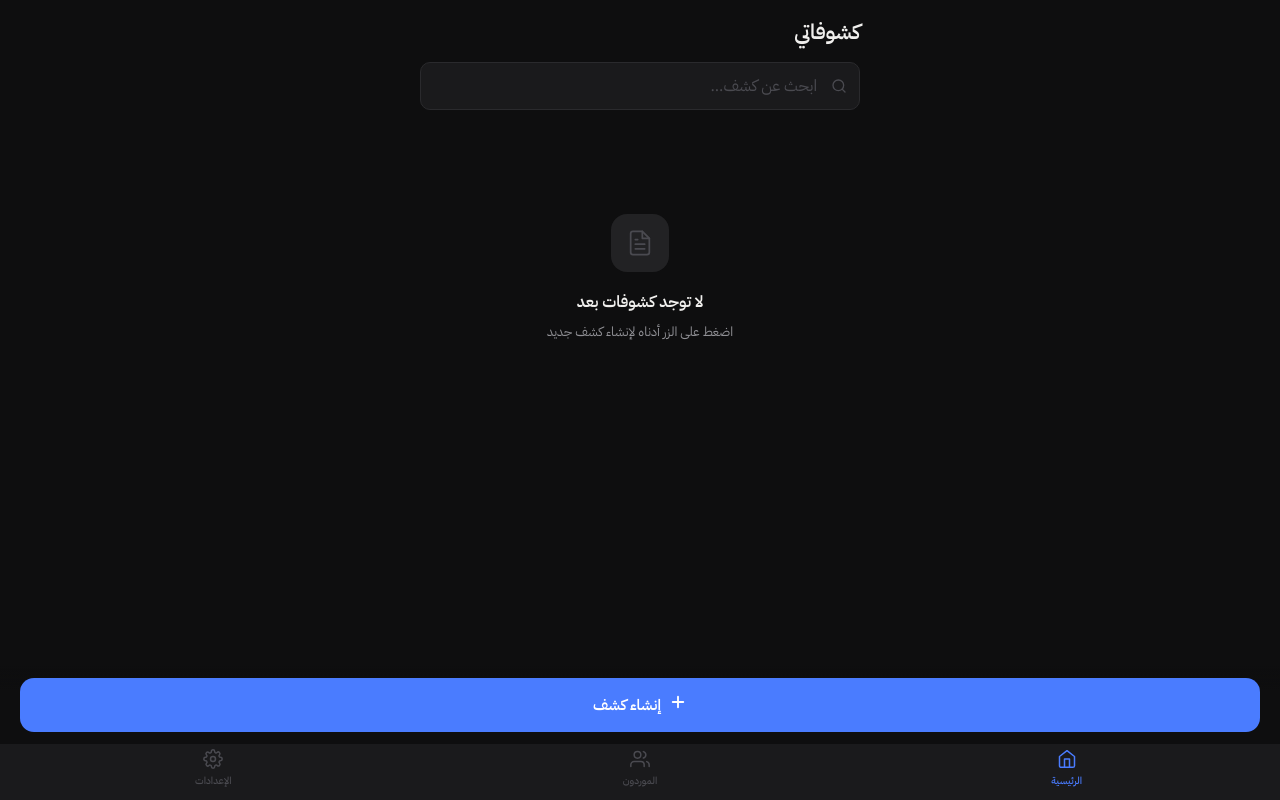
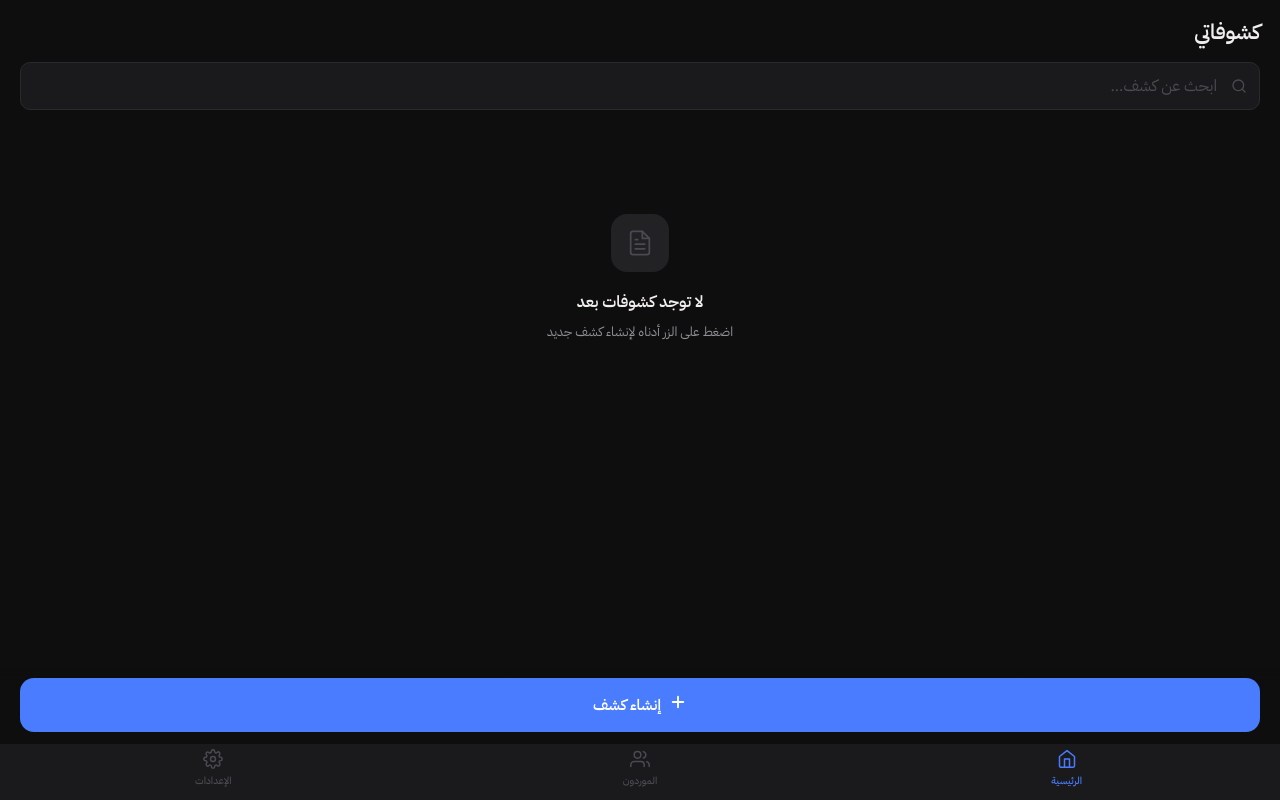
Before and after one commit to MrAI696/invoice-tracker, a plain HTML site: page index.html in a window 1280 px wide. Drawn offline with Linux system fonts and the light colour scheme.

Commit message:
Add files via upload

```diff
--- a/styles/main.css
+++ b/styles/main.css
@@ -35,22 +35,20 @@
   -webkit-touch-callout: none;
 }
 
-html, body {
-  /* Lock to exact screen height — fixes iOS vh gap bug */
-  height: 100%;
-  height: 100dvh;
-  overflow: hidden;
-  overscroll-behavior: none;
+html {
   background: var(--bg);
 }
 
 body {
+  background: var(--bg);
   font-family: var(--font);
   color: var(--text);
   -webkit-font-smoothing: antialiased;
   -moz-osx-font-smoothing: grayscale;
   -webkit-user-select: none;
   user-select: none;
+  overscroll-behavior: none;
+  overflow: hidden;
 }
 
 input, textarea {
@@ -76,11 +74,10 @@ input {
 
 /* ── App Shell ── */
 #app {
-  max-width: 480px;
-  margin: 0 auto;
-  /* Fill exactly the screen, no more — body is locked */
-  height: 100%;
-  height: 100dvh;
+  /* position:fixed inset:0 is the ONLY reliable way to pin to exact
+     screen bounds in iOS PWA standalone mode — dvh/vh both misbehave */
+  position: fixed;
+  inset: 0;
   display: flex;
   flex-direction: column;
   overflow: hidden;
```
